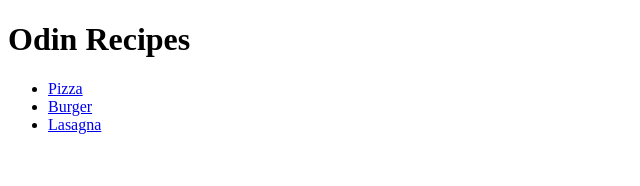
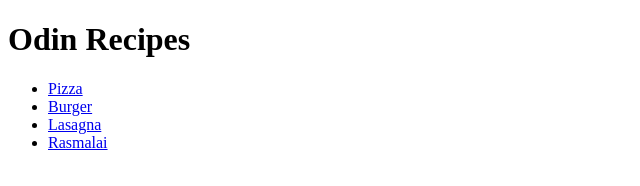
Before and after one commit to ArnavJain0/odin-recipes, a plain HTML site: page index.html in a window 1280 px wide. Shown: the full height of the page, 0-640 px from the left. Drawn offline with Linux system fonts and the light colour scheme.

Commit message:
Edit index.html

```diff
--- a/index.html
+++ b/index.html
@@ -11,6 +11,7 @@
         <li><a href="recipes/pizza.html">Pizza</a></li>
         <li><a href="recipes/burger.html">Burger</a></li>
         <li><a href="recipes/lasagna.html">Lasagna</a></li>
+        <li><a href="recipes/rasmalai.html">Rasmalai</a></li>
     </ul>
 </body>
 </html>
```
